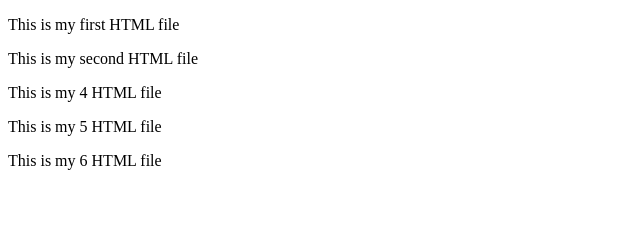
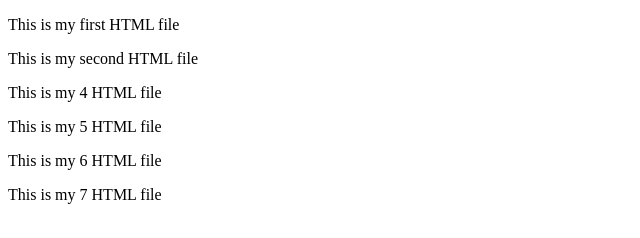
Before and after one commit to Bha834/demo-git, a plain HTML site: page index.html in a window 1280 px wide. Shown: the whole page, without its empty margins (0-640 px from the left). Drawn offline with Linux system fonts and the light colour scheme.

Commit message:
Update index.html

```diff
--- a/index.html
+++ b/index.html
@@ -11,5 +11,6 @@
     <p>This is my 4 HTML file</p>
     <p>This is my 5 HTML file</p>
     <p>This is my 6 HTML file</p>
+    <p>This is my 7 HTML file</p>
 </body>
 </html>
```
